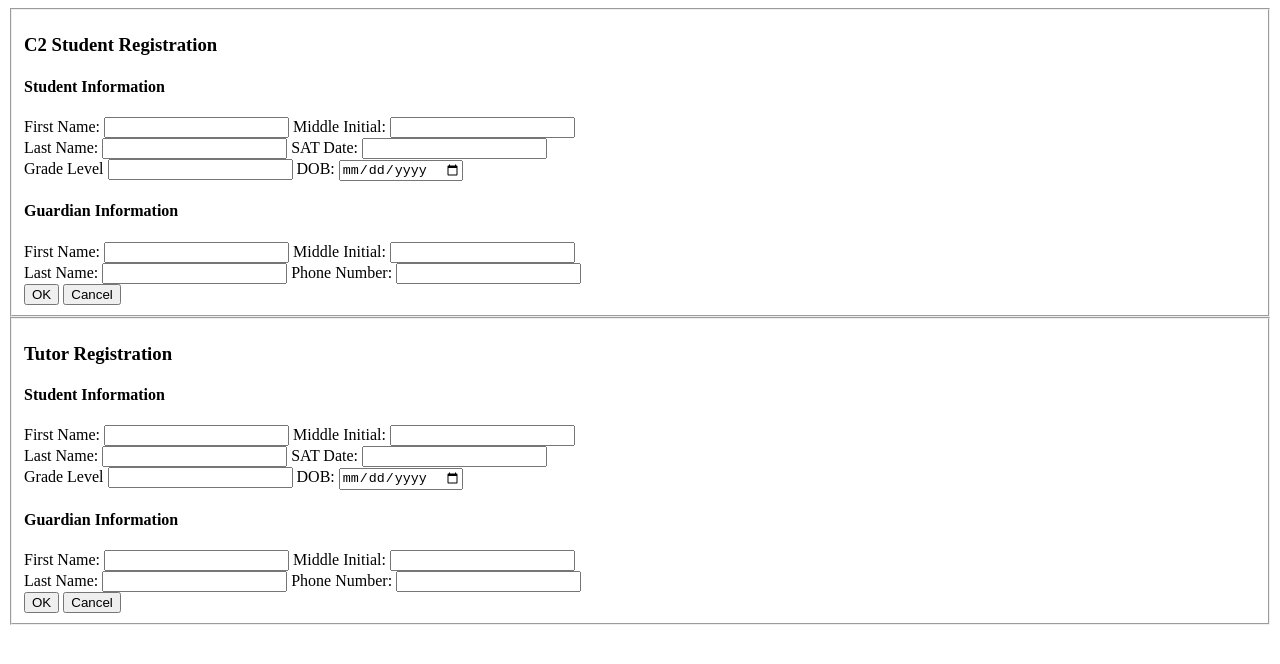
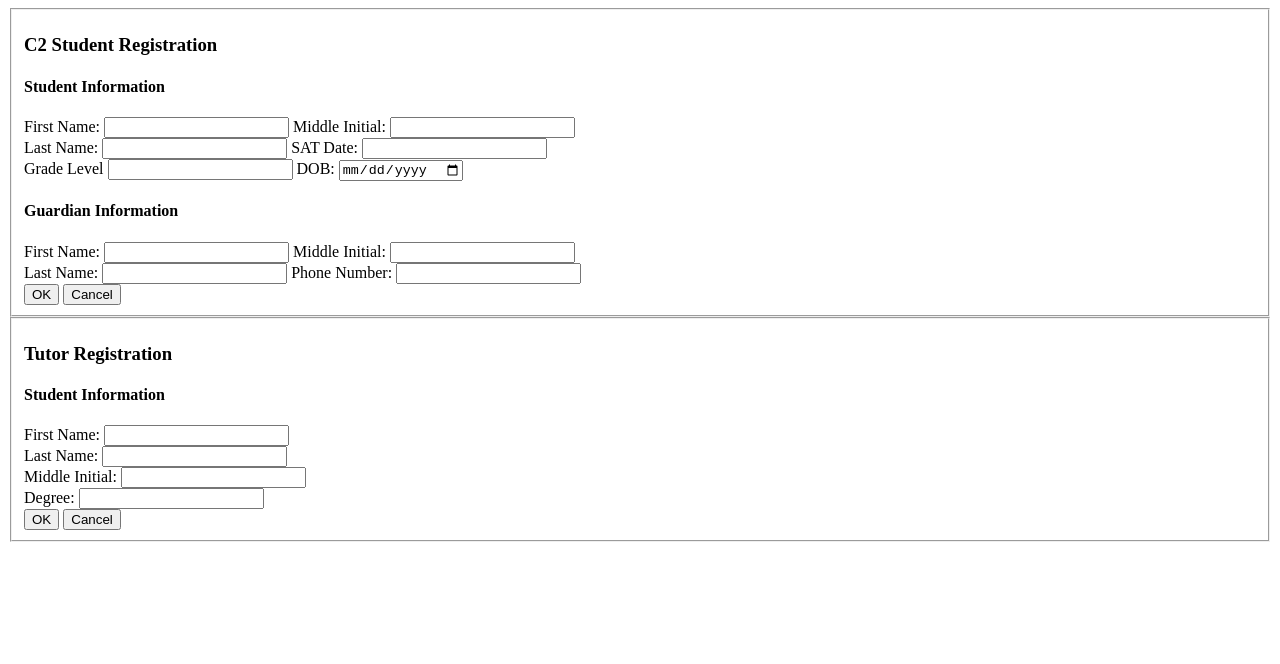
Before and after one commit to nwilkens4/c2learning, a plain HTML site: page index.html in a window 1280 px wide. Drawn offline with Linux system fonts and the light colour scheme.

Commit message:
Update index.html
made tutor info page

```diff
--- a/index.html
+++ b/index.html
@@ -67,38 +67,19 @@
                 <div class="student-information">
                     <label for="fname"> First Name:
                         <input type="text">
-                        </label>
+                    </label><br>
+                    <label for="lname"> Last Name:
+                        <input type="text">
+                    </label><br>
                     <label for="minit"> Middle Initial:
                         <input type="text">
                     </label> <br>
-                        <label for="lname"> Last Name:
-                            <input type="text">
-                        </label>
-                        <label for="satdate"> SAT Date:
-                            <input type="text">
-                        </label><br>
-                        <label for="glevel"> Grade Level
-                            <input type="text">
-                        </label>
-                        <label for="dob">DOB:
-                            <input type="date">
-                        </label><br>
-                    </div>
-                    <div class="guardian-information">
-                        <h4>Guardian Information</h4>
-                            <label for="fname"> First Name:
-                                <input type="text">
-                            </label>
-                            <label for="minit"> Middle Initial:
-                                <input type="text">
-                            </label> <br>
-                            <label for="lname"> Last Name:
-                                <input type="text">
-                            </label>
-                            <label for="phone"> Phone Number:
+
+                    <label for="degree"> Degree:
                         <input type="text">
                     </label><br>
                 </div>
+
             </div>
             <input type="button" name="ok" value="OK">
             <input type="button" name="cancel" value="Cancel">
```
Lines whose indentation alone changed are shown as unchanged.
